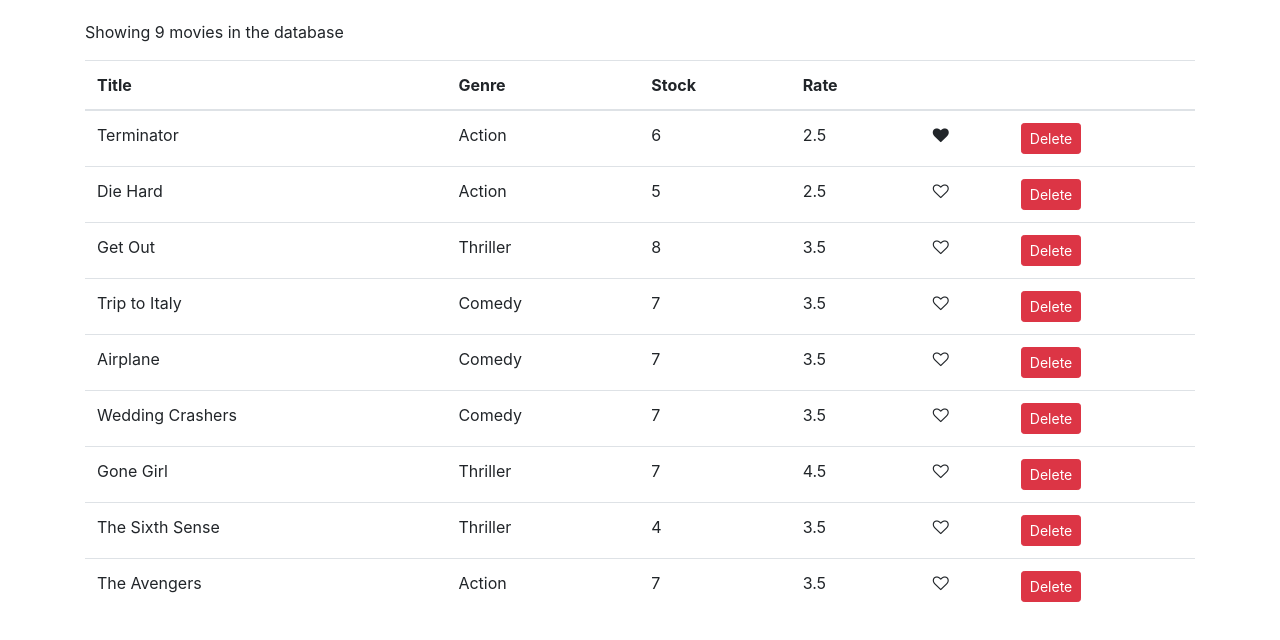
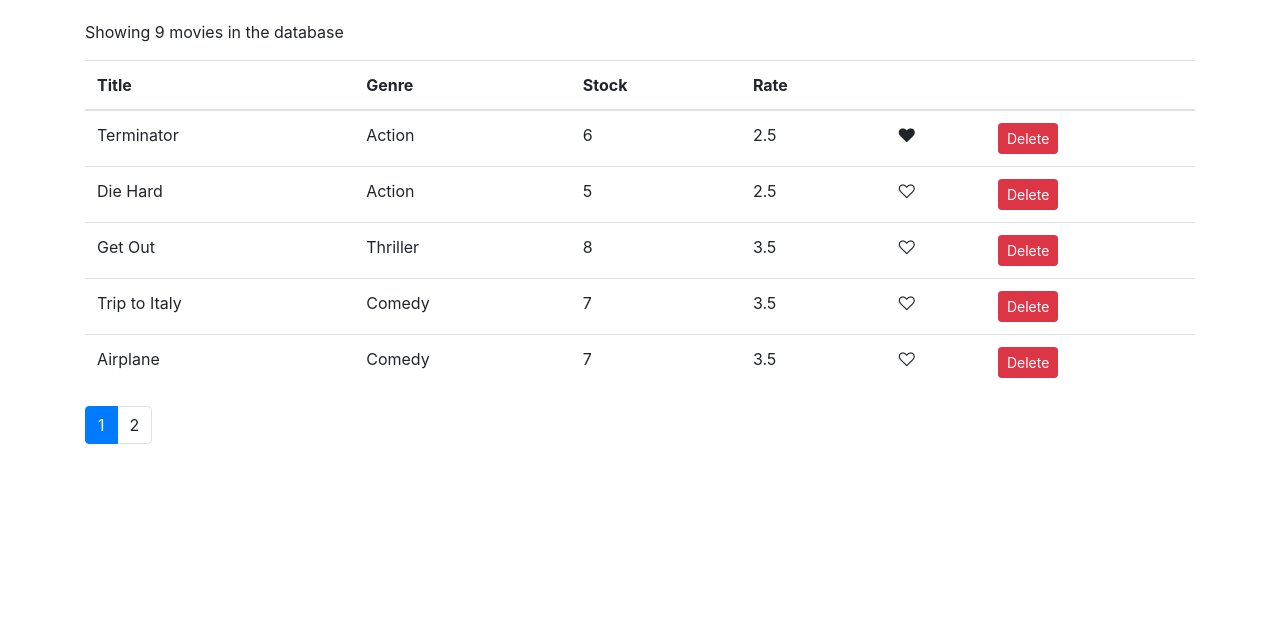
Before and after one commit to jadidihosein68/react-tut, a React (Create React App) app in the folder react-tut/: page / in a window 1280 px wide. Shown: the top 640 px of the page. Built offline with nearby package versions, Linux system fonts and the light colour scheme.

Commit message:
untill end of 5-6

```diff
--- a/react-tut/package.json
+++ b/react-tut/package.json
@@ -8,6 +8,7 @@
     "@testing-library/user-event": "^12.1.10",
     "bootstrap": "^4.1.1",
     "font-awesome": "^4.7.0",
+    "lodash": "^4.17.10",
     "react": "^17.0.2",
     "react-dom": "^17.0.2",
     "react-scripts": "4.0.3",
--- a/react-tut/src/components/movies.jsx
+++ b/react-tut/src/components/movies.jsx
@@ -1,14 +1,15 @@
 import React, { Component } from "react";
 import Like from "./like";
 import Pagination from "./pagination";
+import { getMovies } from "../services/fakeMovieService";
 
-
-import { getMovies } from "../services/fakeMovieService";
+import {paginate} from '../utils/paginate';
 
 class Movies extends Component {
   state = {
     movies: getMovies(),
-    pageSize : 10
+    currentPage:1,
+    pageSize: 5,
   };
 
   handleDelete = (movie) => {
@@ -19,32 +20,29 @@
     this.setState({ movies: _movies });
   };
 
-
-
-
-  handleLike=(movie)=>{
-
+  handleLike = (movie) => {
     console.log(movie);
     const movies = [...this.state.movies];
-    const index =movies.indexOf(movie);
-    movies[index]={...movies[index]};
+    const index = movies.indexOf(movie);
+    movies[index] = { ...movies[index] };
     movies[index].liked = !movies[index].liked;
-    this.setState({movies});
+    this.setState({ movies });
+  };
 
-  }
+  handlePageChanges = (page) => {
 
-
-
-  handlePageChanges = (page) =>{
-
-console.log(page);
-
-  }
+    this.setState({ currentPage:page });
+    //console.log(page);
+  };
 
   render() {
     const { length: count } = this.state.movies; // length known as count.
+    const {pageSize, currentPage, movies:allMovie} = this.state;
 
     if (count === 0) return <p>there are no movies in the database.</p>;
+
+
+    const movies = paginate(allMovie,currentPage,pageSize);
 
     return (
       <React.Fragment>
@@ -61,14 +59,17 @@
             </tr>
           </thead>
           <tbody>
-            {this.state.movies.map((movie) => (
+            {movies.map((movie) => (
               <tr key={movie._id}>
                 <td>{movie.title}</td>
                 <td>{movie.genre.name}</td>
                 <td>{movie.numberInStock}</td>
                 <td>{movie.dailyRentalRate}</td>
                 <td>
-                  <Like liked={movie.liked} onClick={()=>this.handleLike(movie)}></Like>
+                  <Like
+                    liked={movie.liked}
+                    onClick={() => this.handleLike(movie)}
+                  ></Like>
                 </td>
                 <td>
                   <button
@@ -83,7 +84,12 @@
           </tbody>
         </table>
 
-        <Pagination   itemsCount={count} pageSize ={this.state.pageSize} onPageChange={this.handlePageChanges}></Pagination>
+        <Pagination
+          itemsCount={count}
+          pageSize={pageSize}
+          onPageChange={this.handlePageChanges}
+          currentPage={currentPage}
+        ></Pagination>
       </React.Fragment>
     );
   }
--- a/react-tut/src/components/pagination.jsx
+++ b/react-tut/src/components/pagination.jsx
@@ -2,11 +2,13 @@
 import _ from "lodash";
 
 const Pagination = (props) => {
-  const { itemsCount, pageSize } = props;
+  const { itemsCount, pageSize , currentPage,onPageChange } = props;
+  console.log(currentPage);
 
-  const pagesCount = Math.ceil (itemsCount / pageSize);
 
-if (pagesCount ===1 ) return null;
+  const pagesCount = Math.ceil(itemsCount / pageSize);
+
+  if (pagesCount === 1) return null;
   const pages = _.range(1, pagesCount + 1);
 
   // [1,2,3]
@@ -15,11 +17,10 @@
     <nav>
       <ul className="pagination">
         {pages.map((page) => (
-          <li key={page} className="page-item">
-            {" "}
-            <a href="" className="page-link">
+          <li key={page} className={page===currentPage ? 'page-item active':'page-item'}>
+            <a className="page-link"  onClick={()=>onPageChange(page)}  >
               {page}
-            </a>{" "}
+            </a>
           </li>
         ))}
       </ul>
--- /dev/null
+++ b/react-tut/src/utils/paginate.js
@@ -0,0 +1,8 @@
+import _ from "lodash";
+
+export function paginate(items, pageNumber, pageSize) {
+  const startIndex = (pageNumber - 1) * pageSize;
+
+  return _(items).slice(startIndex).take(pageSize).value();
+
+}
```
Also changed, not shown: 2 other files (tests, documents, lock files or other folders).
